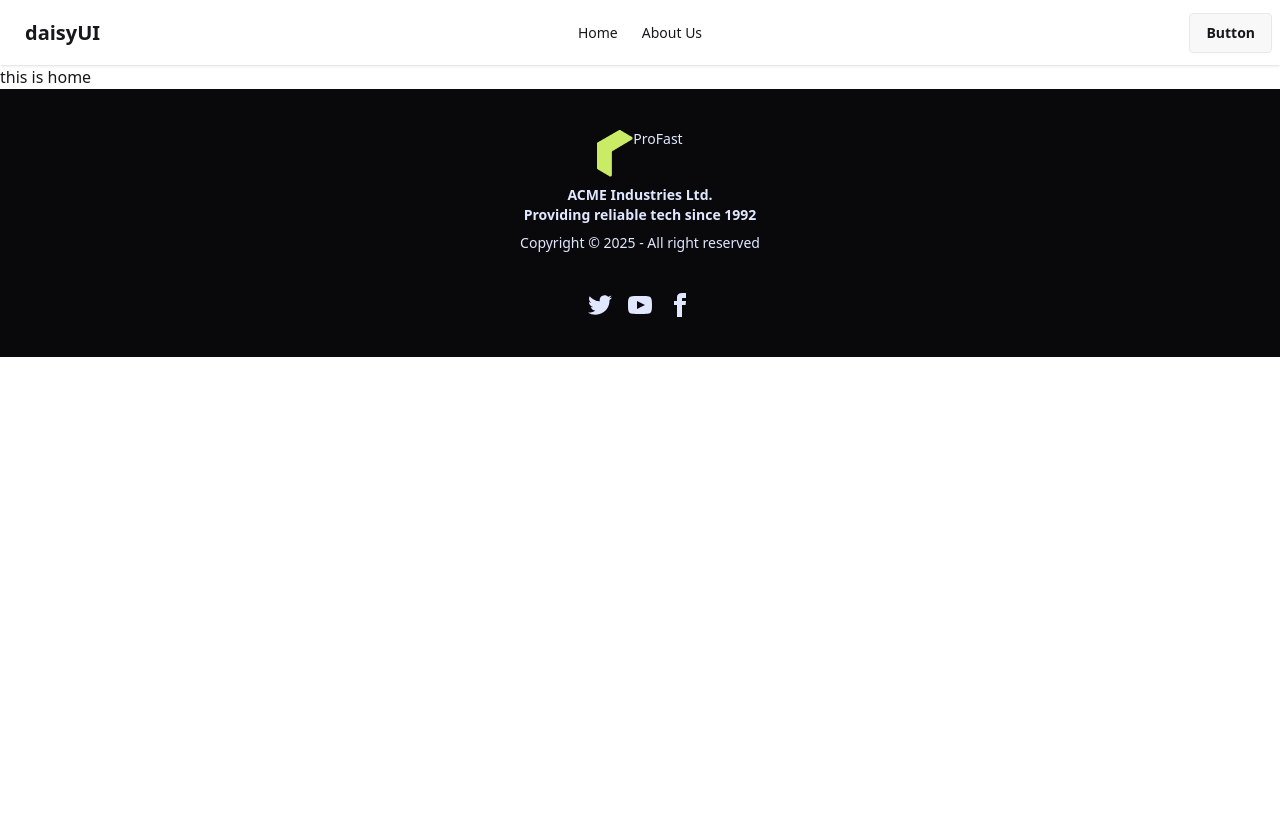
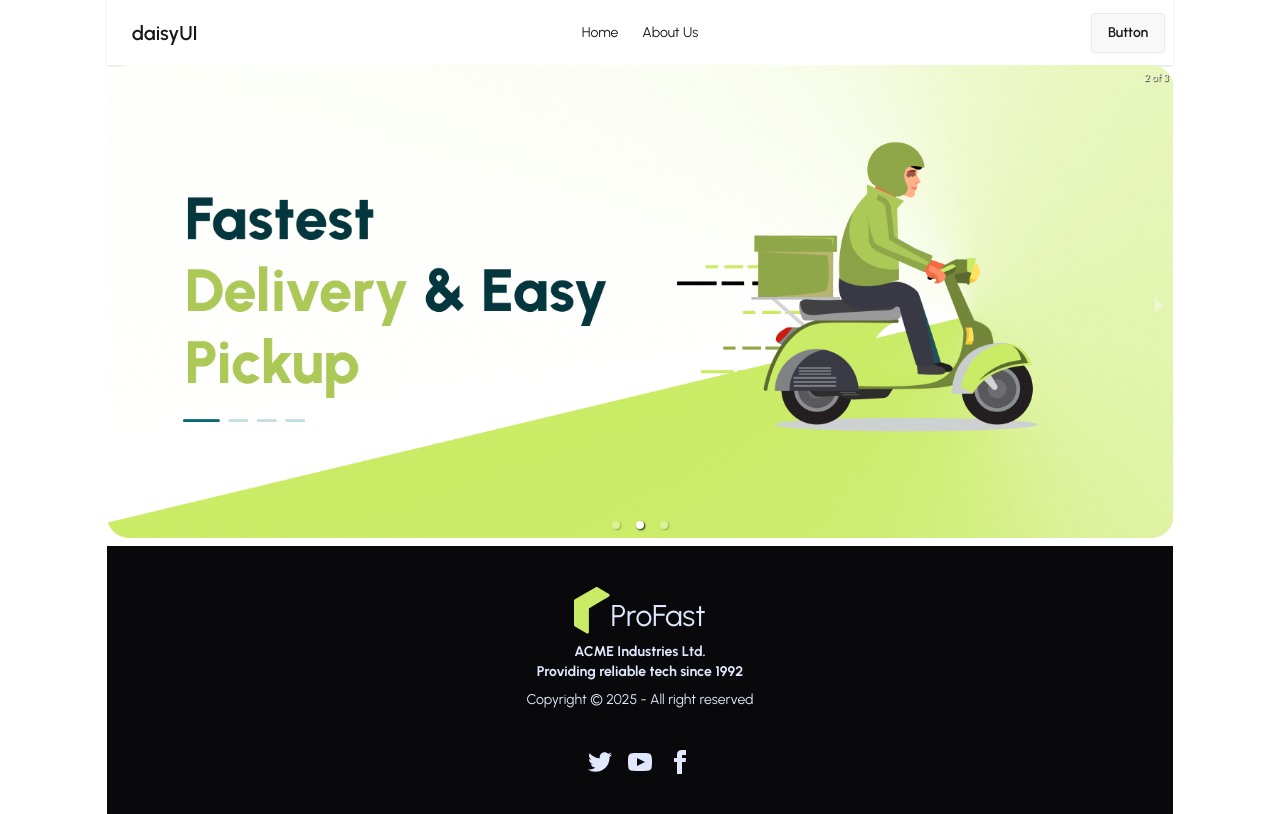
Before and after one commit to bishalsaha-official/pro-fast-client, a React (Vite) app: page / in a window 1280 px wide. Built offline with nearby package versions, Linux system fonts and the light colour scheme.

Commit message:
Banner Implementation

```diff
--- a/package.json
+++ b/package.json
@@ -13,6 +13,7 @@
     "@tailwindcss/vite": "^4.1.17",
     "react": "^19.2.0",
     "react-dom": "^19.2.0",
+    "react-responsive-carousel": "^3.2.23",
     "react-router": "^7.9.5",
     "tailwindcss": "^4.1.17"
   },
--- /dev/null
+++ b/src/Pages/Home/Banner/Banner.jsx
@@ -0,0 +1,25 @@
+import "react-responsive-carousel/lib/styles/carousel.min.css";
+import { Carousel } from 'react-responsive-carousel';
+import bannerImg1 from '../../../assets/banner/banner1.png'
+import bannerImg2 from '../../../assets/banner/banner2.png'
+import bannerImg3 from '../../../assets/banner/banner3.png'
+
+const Banner = () => {
+    return (
+        <div>
+            <Carousel autoPlay={true} infiniteLoop={true} showThumbs={false}>
+                <div>
+                    <img src={bannerImg1} />
+                </div>
+                <div>
+                    <img src={bannerImg2} />
+                </div>
+                <div>
+                    <img src={bannerImg3} />
+                </div>
+            </Carousel>
+        </div>
+    );
+};
+
+export default Banner;
--- a/src/Pages/Home/Home/Home.jsx
+++ b/src/Pages/Home/Home/Home.jsx
@@ -1,7 +1,9 @@
+import Banner from "../Banner/Banner";
+
 const Home = () => {
     return (
         <div>
-            <h2>this is home</h2>
+            <Banner></Banner>
         </div>
     );
 };
--- a/src/Shared/ProFastLogo/ProFastLogo.jsx
+++ b/src/Shared/ProFastLogo/ProFastLogo.jsx
@@ -2,9 +2,9 @@ import logo from '../../assets/logo.png'
 
 const ProFastLogo = () => {
     return (
-        <div className='flex'>
+        <div className='flex items-end'>
             <img src={logo} alt="Pro Fast" />
-            <p>ProFast</p>
+            <p className='text-3xl'>ProFast</p>
         </div>
     );
 };
--- a/src/index.css
+++ b/src/index.css
@@ -1,2 +1,10 @@
+@import url('https://fonts.googleapis.com/css2?family=Urbanist:ital,wght@0,100..900;1,100..900&display=swap');
 @import "tailwindcss";
 @plugin "daisyui";
+
+.urbanist-font {
+    font-family: "Urbanist", sans-serif;
+    font-optical-sizing: auto;
+    font-weight: 400;
+    font-style: normal;
+}
--- a/src/main.jsx
+++ b/src/main.jsx
@@ -6,6 +6,8 @@ import { router } from './router/router';
 
 createRoot(document.getElementById('root')).render(
   <StrictMode>
-    <RouterProvider router={router} />
+    <div className='urbanist-font max-w-10/12 mx-auto'>
+      <RouterProvider router={router} />
+    </div>
   </StrictMode>,
 )
```
Also changed, not shown: 1 other file (tests, documents, lock files or other folders).
